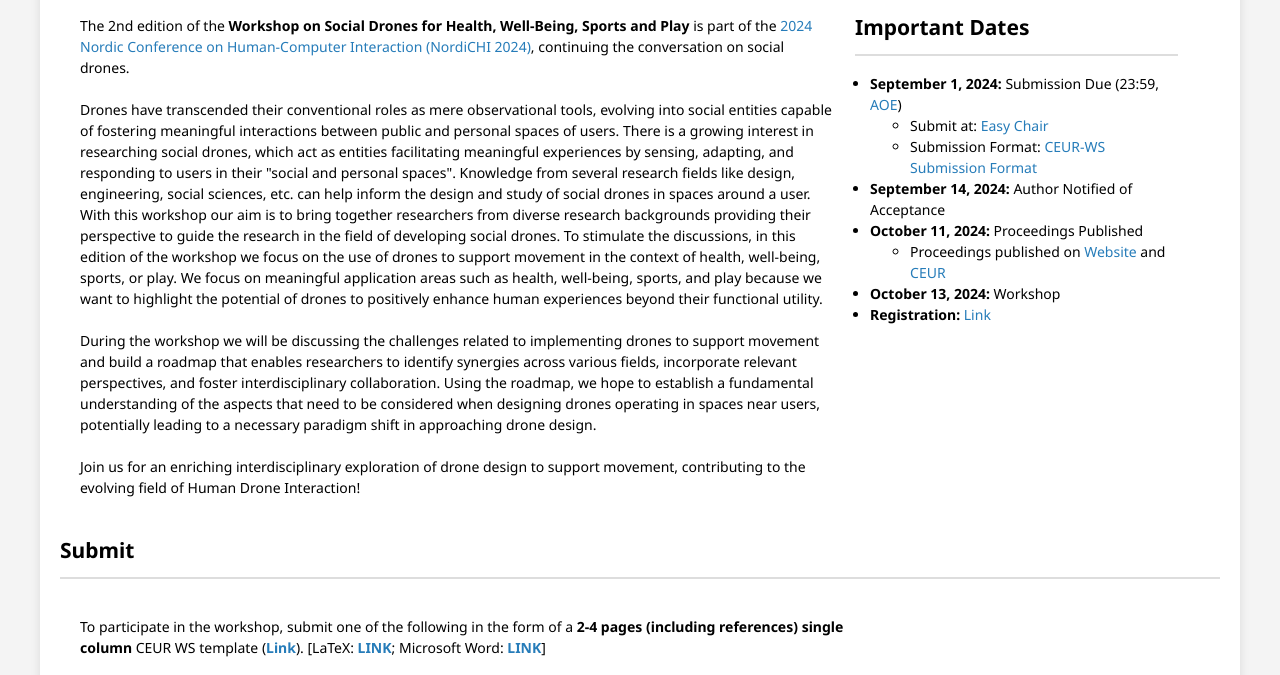
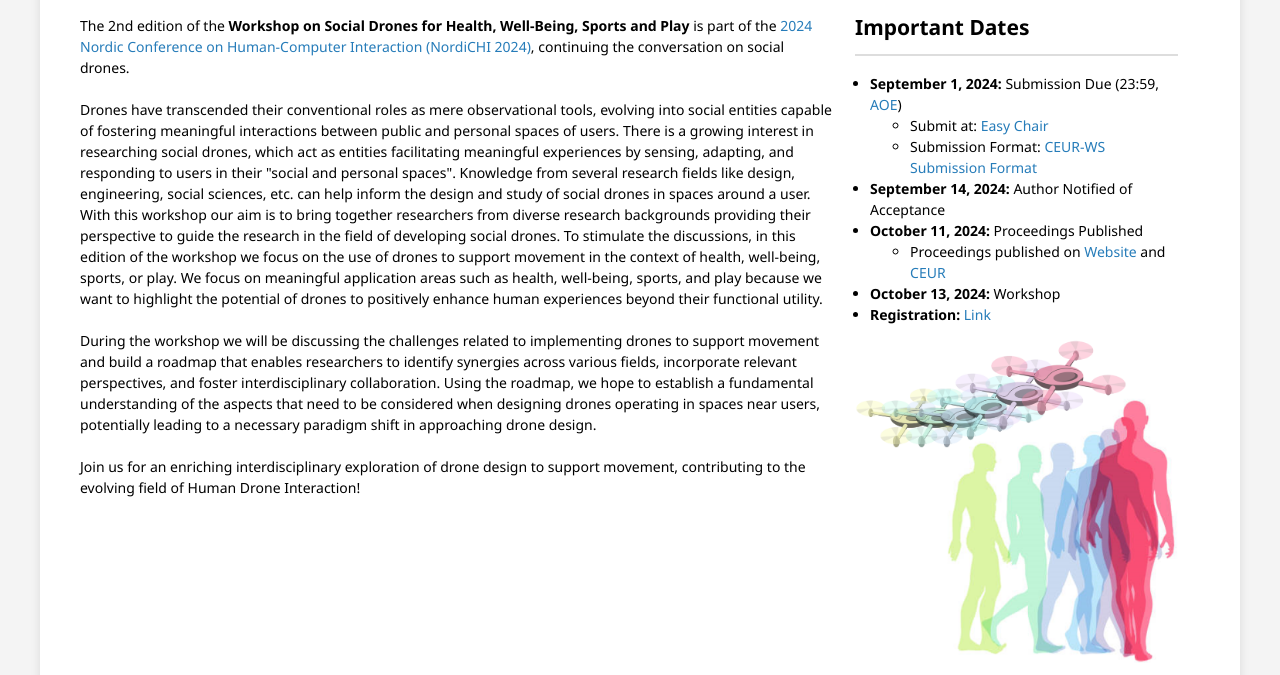
Before and after one commit to aswinbala96/SDW24, a plain HTML site: page index.html in a window 1280 px wide. Shown: the part 243-918 px from the top of the page. Drawn offline with Linux system fonts and the light colour scheme.

Commit message:
Modificaitons6

```diff
--- a/index.html
+++ b/index.html
@@ -82,6 +82,9 @@
                             <li><strong>October 13, 2024:</strong> Workshop</li>
                             <li><strong>Registration:</strong> <a href="https://www.nordichi2024.se/registration/">Link</a></li>
                         </ul>
+                        <section id="image-section">
+                            <img src="images/socialDrones.png" alt="Drone Movement Images" style="width: 100%; height: auto;">
+                        </section>
                     </div>
                 </div>
 
```
Also changed, not shown: images/socialDrones.png (added).
